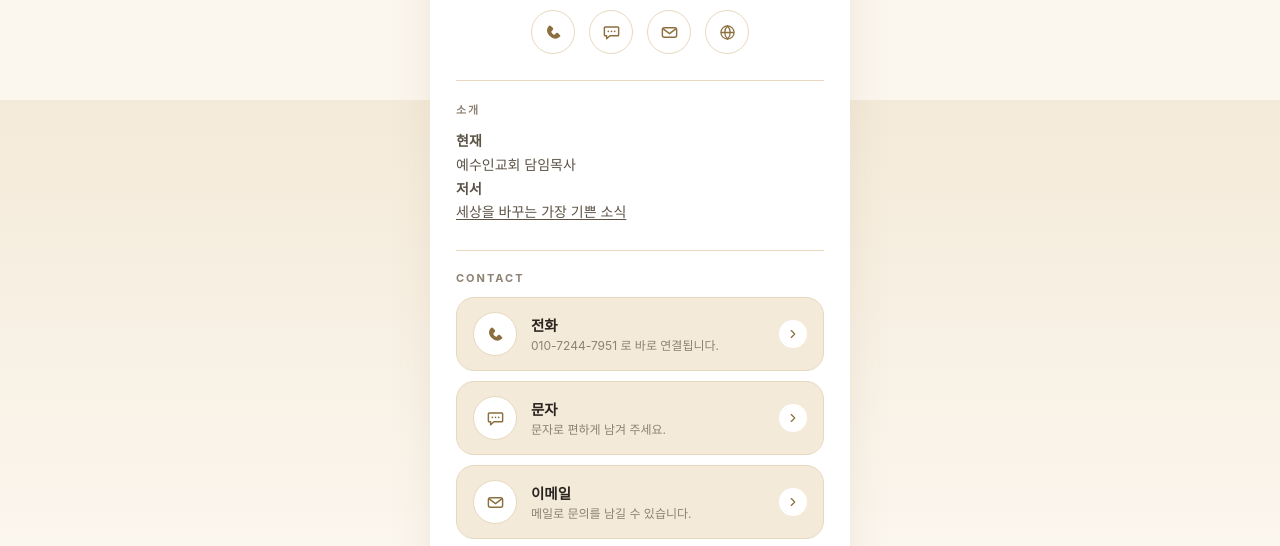
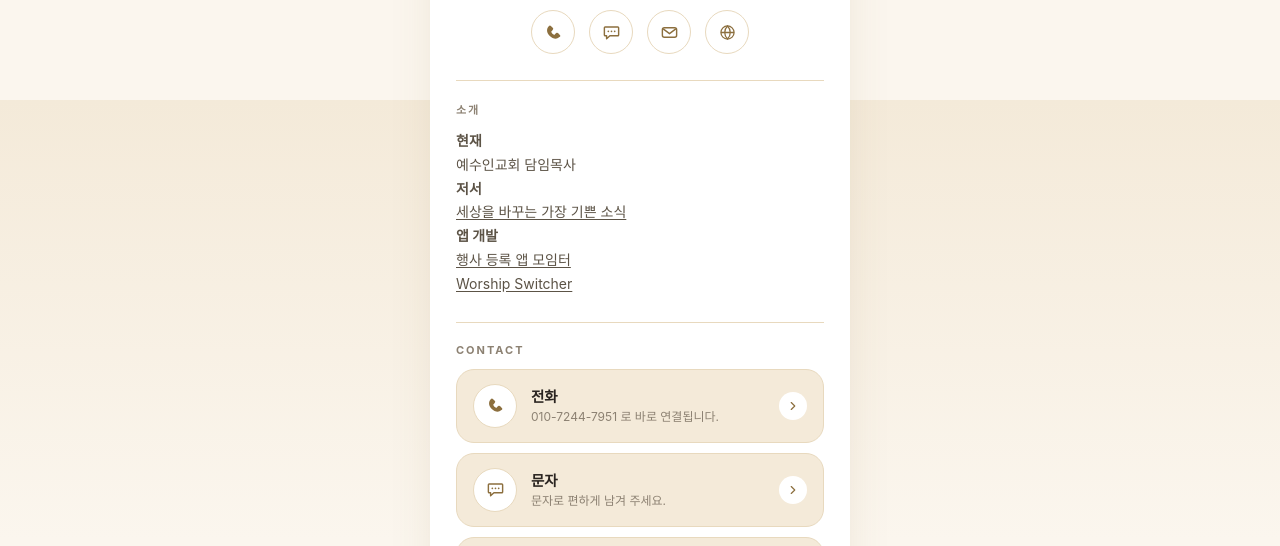
Before and after one commit to hyunsoo1713-dot/hyunsoo-card, a plain HTML site: page docs/index.html in a window 1280 px wide. Shown: the part 700-1246 px from the top of the page. Drawn offline with Linux system fonts and the light colour scheme; a web font is replaced by a local one.

Commit message:
Add app development links to introduction

```diff
--- a/docs/index.html
+++ b/docs/index.html
@@ -192,7 +192,10 @@
           <b>현재</b><br>
           예수인교회 담임목사<br>
           <b>저서</b><br>
-          <a href="https://bookk.co.kr/bookStore/6ac6fa5b8d01a7ee6252e52b" target="_blank" rel="noopener" style="color:inherit; text-decoration:underline; text-underline-offset:2px;">세상을 바꾸는 가장 기쁜 소식</a>
+          <a href="https://bookk.co.kr/bookStore/6ac6fa5b8d01a7ee6252e52b" target="_blank" rel="noopener" style="color:inherit; text-decoration:underline; text-underline-offset:2px;">세상을 바꾸는 가장 기쁜 소식</a><br>
+          <b>앱 개발</b><br>
+          <a href="https://summer-camp-app-287255226672.asia-northeast3.run.app" target="_blank" rel="noopener" style="color:inherit; text-decoration:underline; text-underline-offset:2px;">행사 등록 앱 모임터</a><br>
+          <a href="https://drive.google.com/file/d/1cMKDtYgx743ifiUiqitqOp80XGP3e96m/view?usp=sharing" target="_blank" rel="noopener" style="color:inherit; text-decoration:underline; text-underline-offset:2px;">Worship Switcher</a>
         </p>
       </div>
 
```
